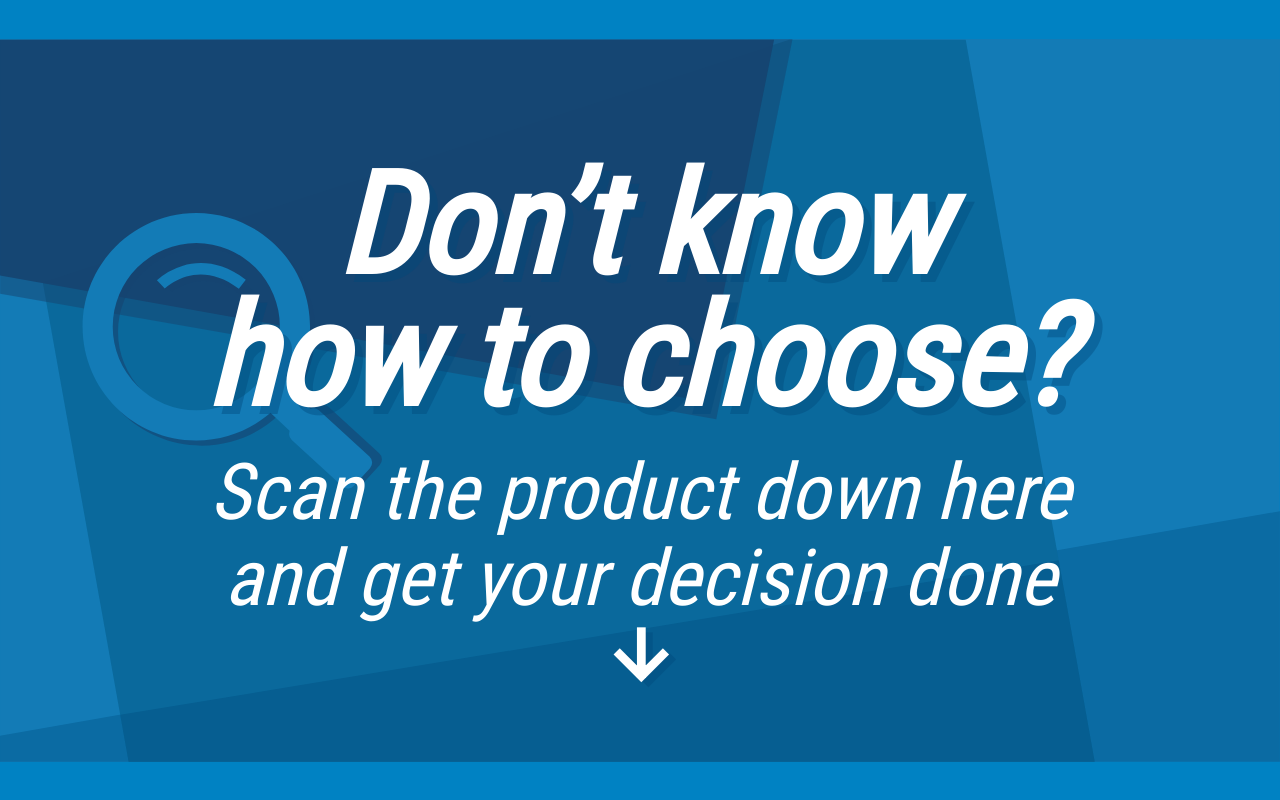
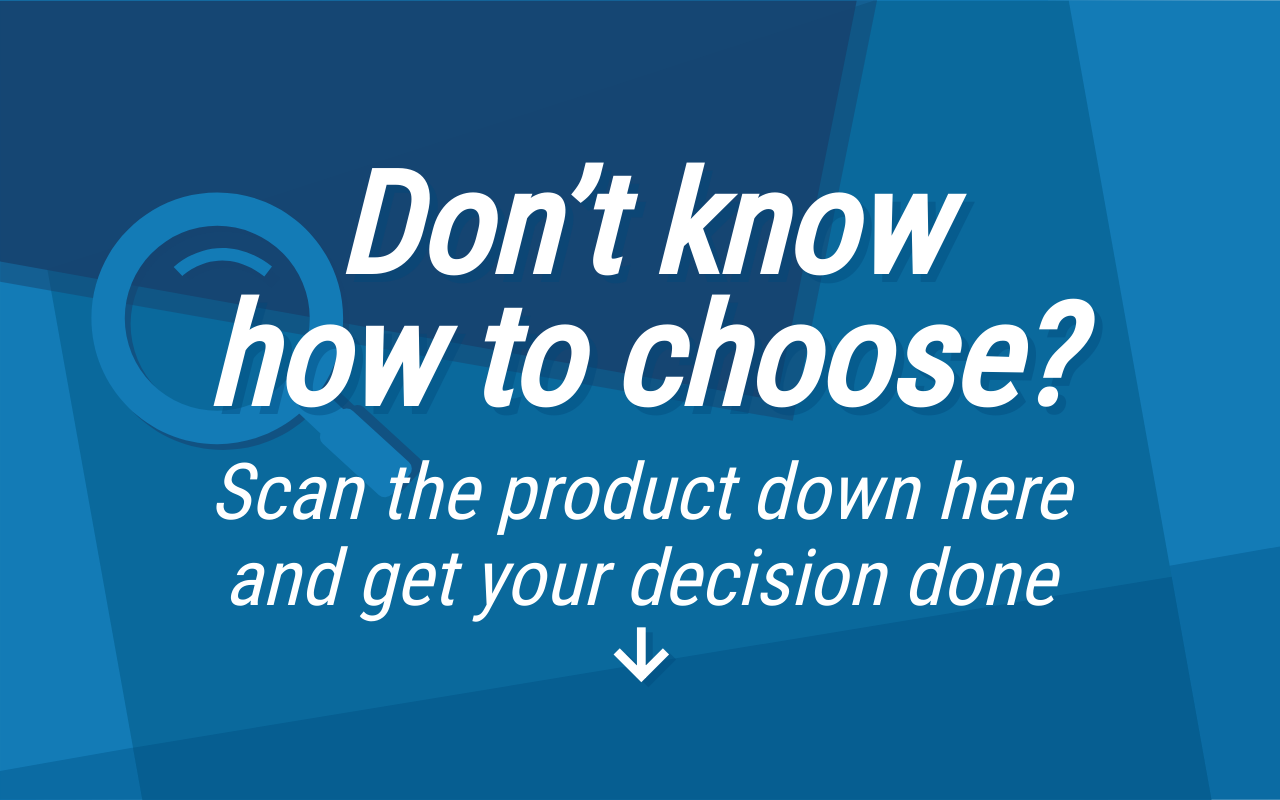
Before and after one commit to gaopan/dkn, a Vue app: page /#/index in a window 1280 px wide. Built offline with nearby package versions, Linux system fonts and the light colour scheme.

Commit message:
update background

```diff
--- a/src/app.css
+++ b/src/app.css
@@ -12,7 +12,6 @@
   width: 100%;
  }
 .as-mainwrapper {
-    height: 100%;
-    width: 100%;
-    min-width: 1000px;
+  height: 100%;
+  width: 100%;
 }
--- a/src/modules/home/index/index.scss
+++ b/src/modules/home/index/index.scss
@@ -15,7 +15,11 @@
   display: flex;
   flex-direction: column;
   min-height: 100%;
-  background: url('../../../assets/img/index-bg.svg') #0082c3 no-repeat center center fixed;
+  background-image:url('../../../assets/img/index-bg.svg');
+  background-repeat: no-repeat;
+  background-size:cover;
+  background-attachment:fixed;
+
 }
 
 .p-level1 {
--- a/src/modules/home/product/product.css
+++ b/src/modules/home/product/product.css
@@ -1,6 +1,6 @@
 .product-container {
     display: flex;
-
+    min-width: 1000px;
     /* margin-bottom: 100px; */
 }
 .product-photo-container {
```
